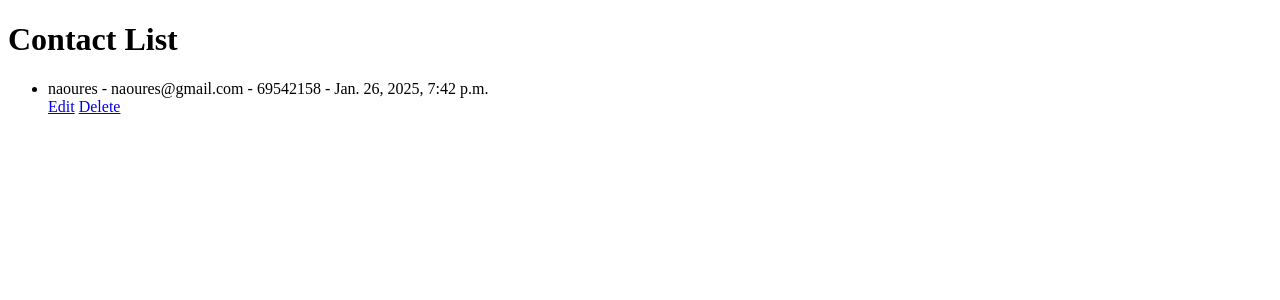
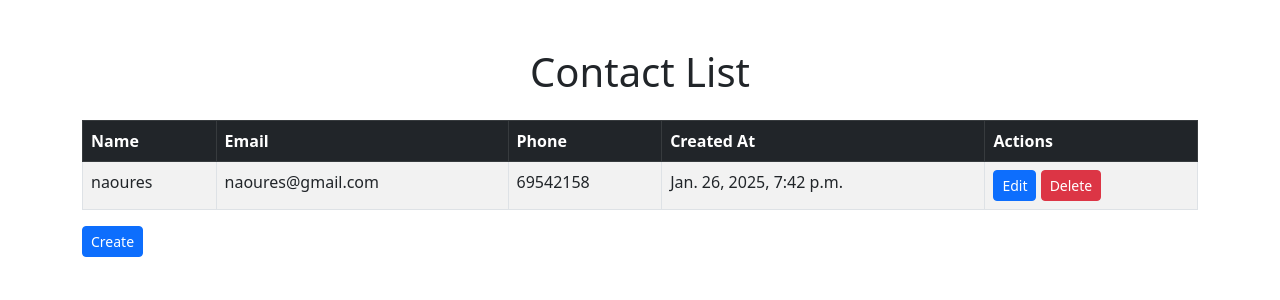
Before and after one commit to Aziz-boukhchim/contact-manager, a Django app: page / in a window 1280 px wide. Shown: the top 300 px of the page. Run offline with Django 5.2, Linux system fonts and the light colour scheme; data comes from the database, SQL or seed files in the repository.

Commit message:
UI/UX Enhanced

```diff
--- a/contact_manager/templates/contacts/contact_list.html
+++ b/contact_manager/templates/contacts/contact_list.html
@@ -3,22 +3,44 @@
 <head>
     <meta charset="UTF-8">
     <meta name="viewport" content="width=device-width, initial-scale=1.0">
-    <title>Document</title>
+    <title>Contact List</title>
+    <!-- Bootstrap CSS -->
+    <link href="https://cdn.jsdelivr.net/npm/bootstrap@5.3.0/dist/css/bootstrap.min.css" rel="stylesheet">
 </head>
 <body>
+    <div class="container mt-5">
+        <h1 class="text-center mb-4">Contact List</h1>
+        <div class="table-responsive">
+            <table class="table table-striped table-bordered">
+                <thead class="table-dark">
+                    <tr>
+                        <th>Name</th>
+                        <th>Email</th>
+                        <th>Phone</th>
+                        <th>Created At</th>
+                        <th>Actions</th>
+                    </tr>
+                </thead>
+                <tbody>
+                    {% for contact in contacts %}
+                    <tr>
+                        <td>{{ contact.name }}</td>
+                        <td>{{ contact.email }}</td>
+                        <td>{{ contact.phone }}</td>
+                        <td>{{ contact.created_at }}</td>
+                        <td>
+                            <a href="{% url 'contact_update' contact.id %}" class="btn btn-primary btn-sm">Edit</a>
+                            <a href="{% url 'contact_delete' contact.id %}" class="btn btn-danger btn-sm">Delete</a>
+                        </td>
+                    </tr>
+                    {% endfor %}
+                </tbody>
+            </table>
+        </div>
+        <a href="{% url 'create_contact' %}" class="btn btn-primary btn-sm">Create</a>
+    </div>
 
-    <h1>Contact List</h1>
-
-    <ul>
-        {% for contact in contacts %}
-        <li>{{contact.name}} - {{contact.email}} - {{contact.phone}} - {{contact.created_at}}</li>
-        <a href="{% url 'contact_update' contact.id %}">Edit</a>
-        <a href="{% url 'contact_delete' contact.id %}">Delete</a>
-        {% endfor %}
-    </ul>
-
-
-
-
+    <!-- Bootstrap JS -->
+    <script src="https://cdn.jsdelivr.net/npm/bootstrap@5.3.0/dist/js/bootstrap.bundle.min.js"></script>
 </body>
 </html>
```
Also changed, not shown: contact_manager/templates/contacts/contact_confirm_delete.html (+19 -7 lines), contact_manager/templates/contacts/contact_form.html (+26 -13 lines).
